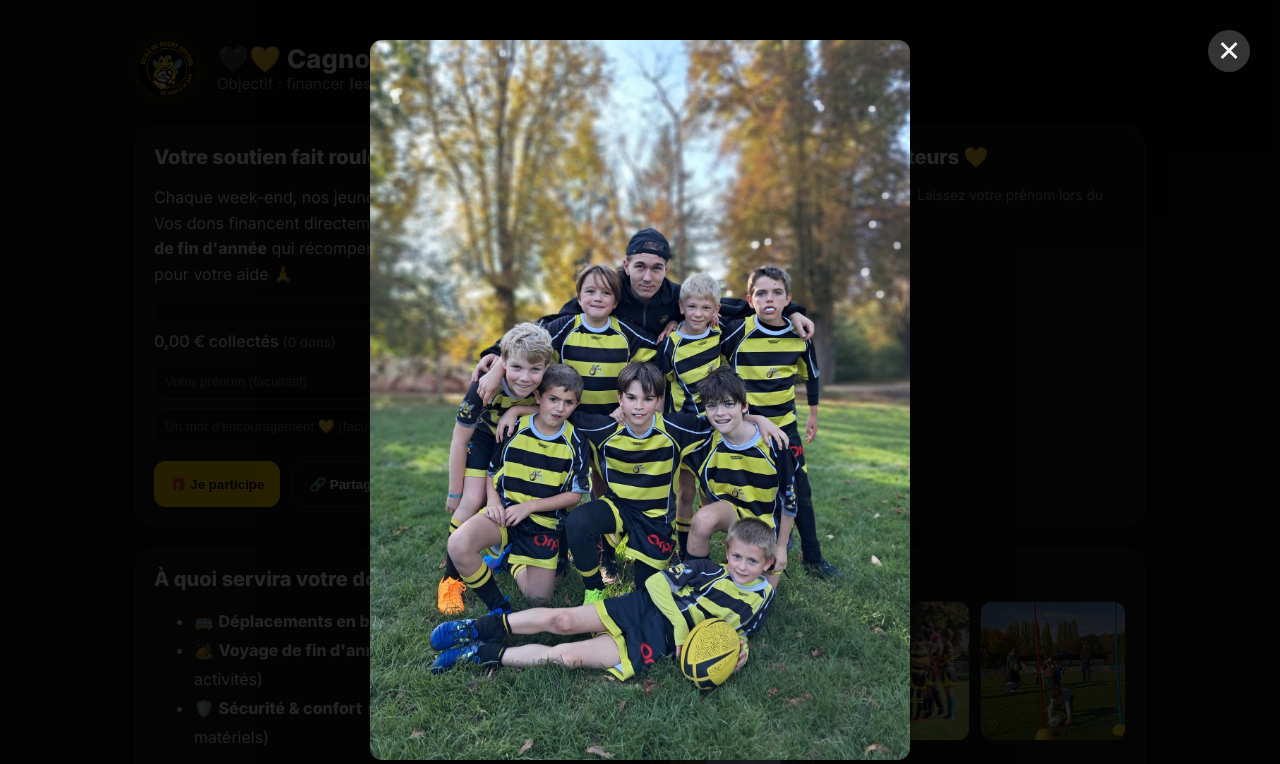
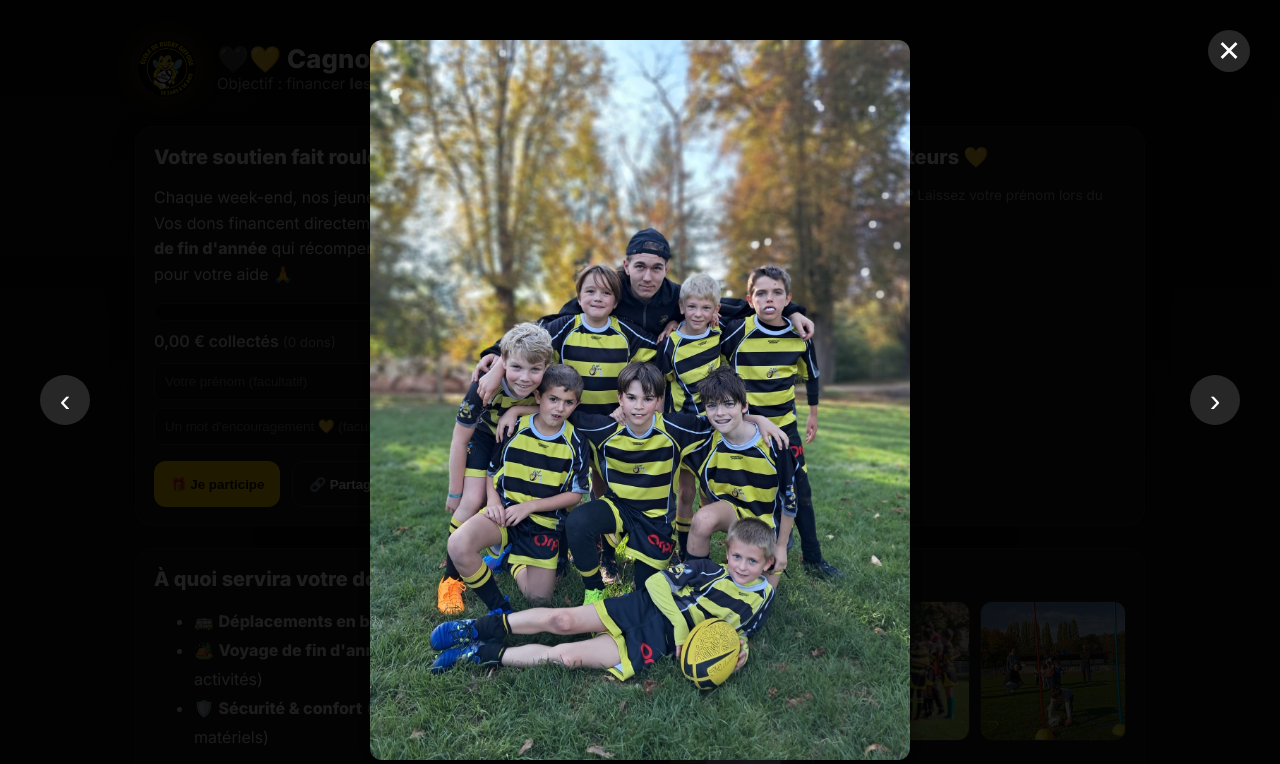
Before and after one commit to rbouillaguet-teamsphere/cagnotte-edr, a website: page public/index.html in a window 1280 px wide. Both pictures are taken after a click on the picture 741 px from the left and 671 px from the top of the page. Shown: the top 764 px of the page. Drawn offline with Linux system fonts and the light colour scheme; no server answers.

Commit message:
lightbox avec navigation

```diff
--- a/public/index.html
+++ b/public/index.html
@@ -186,13 +186,13 @@
     </footer>
   </div>
 <!-- ==============================
-     Lightbox pour la galerie
+     Lightbox galerie avec navigation
      ============================== -->
 <div id="lightbox" style="
   display:none;
   position:fixed;
   inset:0;
-  background:rgba(0,0,0,0.85);
+  background:rgba(0,0,0,0.88);
   justify-content:center;
   align-items:center;
   z-index:1000;
@@ -201,13 +201,13 @@
     max-width:90%;
     max-height:90%;
     border-radius:12px;
-    box-shadow:0 0 20px rgba(0,0,0,0.5);
+    box-shadow:0 0 20px rgba(0,0,0,0.6);
   ">
   <button id="lightboxClose" aria-label="Fermer" style="
     position:absolute;
     top:30px;
     right:30px;
-    background:rgba(255,255,255,0.2);
+    background:rgba(255,255,255,0.15);
     border:none;
     color:#fff;
     font-size:1.8rem;
@@ -216,37 +216,89 @@
     width:42px;
     height:42px;
   ">✕</button>
+
+  <!-- Flèches navigation -->
+  <button id="lightboxPrev" aria-label="Précédent" style="
+    position:absolute;
+    left:40px;
+    background:rgba(255,255,255,0.15);
+    border:none;
+    color:#fff;
+    font-size:2rem;
+    cursor:pointer;
+    border-radius:50%;
+    width:50px;
+    height:50px;
+  ">‹</button>
+
+  <button id="lightboxNext" aria-label="Suivant" style="
+    position:absolute;
+    right:40px;
+    background:rgba(255,255,255,0.15);
+    border:none;
+    color:#fff;
+    font-size:2rem;
+    cursor:pointer;
+    border-radius:50%;
+    width:50px;
+    height:50px;
+  ">›</button>
 </div>
 
 <script>
-  // Lightbox simple pour la galerie
+  // ==============================
+  // Lightbox avec navigation
+  // ==============================
   const lightbox = document.getElementById("lightbox");
   const lightboxImg = document.getElementById("lightboxImg");
   const lightboxClose = document.getElementById("lightboxClose");
+  const prevBtn = document.getElementById("lightboxPrev");
+  const nextBtn = document.getElementById("lightboxNext");
 
-  document.querySelectorAll(".gallery img").forEach(img => {
+  const images = Array.from(document.querySelectorAll(".gallery img"));
+  let currentIndex = 0;
+
+  function openLightbox(index) {
+    currentIndex = index;
+    lightboxImg.src = images[index].src;
+    lightbox.style.display = "flex";
+  }
+
+  function closeLightbox() {
+    lightbox.style.display = "none";
+  }
+
+  function showNext() {
+    currentIndex = (currentIndex + 1) % images.length;
+    lightboxImg.src = images[currentIndex].src;
+  }
+
+  function showPrev() {
+    currentIndex = (currentIndex - 1 + images.length) % images.length;
+    lightboxImg.src = images[currentIndex].src;
+  }
+
+  // Événements
+  images.forEach((img, index) => {
     img.style.cursor = "zoom-in";
-    img.addEventListener("click", () => {
-      lightboxImg.src = img.src;
-      lightbox.style.display = "flex";
-    });
+    img.addEventListener("click", () => openLightbox(index));
   });
 
-  lightboxClose.addEventListener("click", () => {
-    lightbox.style.display = "none";
-  });
+  lightboxClose.addEventListener("click", closeLightbox);
+  prevBtn.addEventListener("click", showPrev);
+  nextBtn.addEventListener("click", showNext);
 
   // Fermer en cliquant sur le fond
   lightbox.addEventListener("click", (e) => {
-    if (e.target === lightbox) {
-      lightbox.style.display = "none";
-    }
+    if (e.target === lightbox) closeLightbox();
   });
 
-  // Fermer avec la touche Échap
+  // Clavier
   document.addEventListener("keydown", (e) => {
-    if (e.key === "Escape") {
-      lightbox.style.display = "none";
+    if (lightbox.style.display === "flex") {
+      if (e.key === "Escape") closeLightbox();
+      if (e.key === "ArrowLeft") showPrev();
+      if (e.key === "ArrowRight") showNext();
     }
   });
 </script>
```
